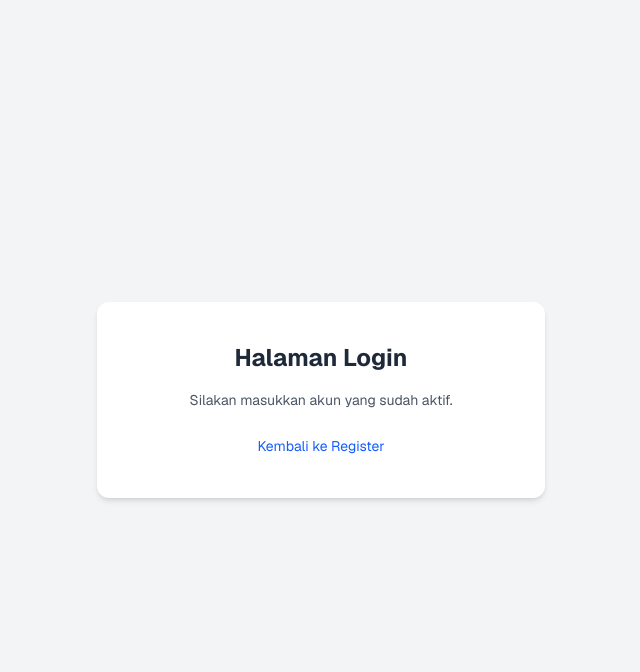
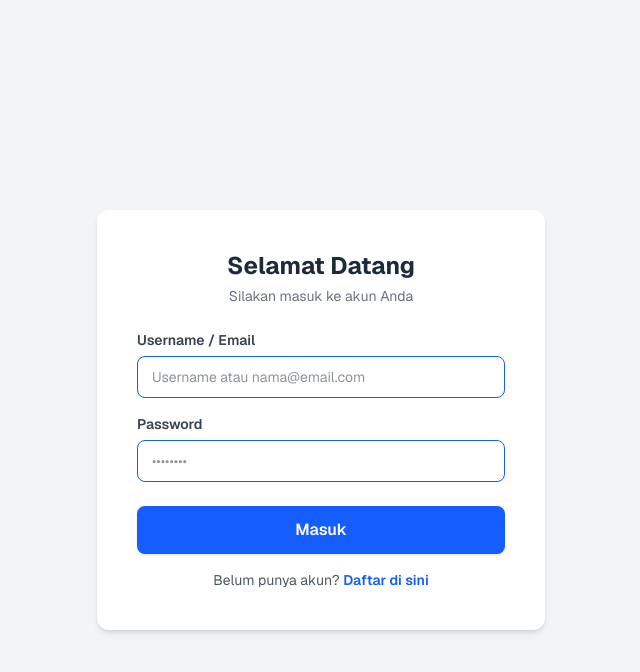
Before and after one commit to aghniyarizky/saku-sehat-frontends, a Next.js app: page / in a window 1280 px wide. Both pictures are taken after a click on the button "Login di sini". Shown: the top 672 px of the page, without its empty margins (319-959 px from the left). Built offline with nearby package versions, Linux system fonts and the light colour scheme.

Commit message:
update login

```diff
--- a/app/page.tsx
+++ b/app/page.tsx
@@ -3,6 +3,7 @@
 import { useState } from "react";
 import RegisterComponent from "@/components/auth/register";
 import VerifyOTPComponent from "@/components/auth/verify-otp";
+import LoginPage from "@/components/auth/login";
 
 export default function AuthPage() {
   const [step, setStep] = useState<"register" | "otp" | "login">("register");
@@ -35,14 +36,9 @@ export default function AuthPage() {
       )}
 
       {step === "login" && (
-        <div className="bg-white p-10 rounded-xl shadow-md w-full max-w-md text-center">
-          <h2 className="text-2xl font-bold text-gray-800 mb-4">Halaman Login</h2>
-          <p className="text-sm text-gray-600 mb-6">Silakan masukkan akun yang sudah aktif.</p>
-
-          <button onClick={() => setStep("register")} className="text-sm text-blue-600 hover:underline">
-            Kembali ke Register
-          </button>
-        </div>
+        <LoginPage
+          onSwitchToRegister={() => setStep("register")}
+        />
       )}
 
     </div>
--- a/components/auth/login.tsx
+++ b/components/auth/login.tsx
@@ -1,9 +1,12 @@
 "use client";
 
 import { useState } from "react";
-import Link from "next/link";
 
-export default function LoginPage() {
+interface LoginProps {
+  onSwitchToRegister: () => void;
+}
+
+export default function LoginPage({ onSwitchToRegister }: LoginProps) {
   const [formData, setFormData] = useState({
     identifier: "",
     password: "",
@@ -33,8 +36,8 @@ export default function LoginPage() {
           "Content-Type": "application/json",
         },
         body: JSON.stringify({
-          identifier: formData.identifier, // Sudah sinkron dengan BE
-          password: formData.password,     // Sudah sinkron dengan BE
+          identifier: formData.identifier,
+          password: formData.password,
         }),
       });
 
@@ -60,6 +63,10 @@ export default function LoginPage() {
       console.log("Login Sukses, Token:", resData.data);
       setFormData({ identifier: "", password: "" });
 
+      setTimeout(() => {
+        window.location.href = "/dashboard";
+      }, 1500);
+
     } catch (err: any) {
       setError(err.message);
     } finally {
@@ -68,14 +75,13 @@ export default function LoginPage() {
   };
 
   return (
-    <div className="flex justify-center items-center min-h-screen bg-gray-100 font-sans p-5">
+    <div className="flex justify-center items-center min-h-screen bg-gray-100 font-sans p-5 w-full">
       <div className="bg-white p-10 rounded-xl shadow-md w-full max-w-md">
         <h2 className="text-2xl font-bold text-gray-800 text-center mb-1">Selamat Datang</h2>
         <p className="text-sm text-gray-500 text-center mb-6">Silakan masuk ke akun Anda</p>
 
-        {/* Notifikasi Status Error / Sukses */}
         {error && <div className="p-3 mb-4 text-sm text-red-700 bg-red-100 rounded-lg">{error}</div>}
-        {success && <div className="p-3 mb-4 text-sm text-green-700 bg-green-100 rounded-lg">Login berhasil!</div>}
+        {success && <div className="p-3 mb-4 text-sm text-green-700 bg-green-100 rounded-lg">Login berhasil! Mengalihkan...</div>}
 
         <form onSubmit={handleSubmit} className="flex flex-col gap-4">
           <div className="flex flex-col gap-1.5">
@@ -112,6 +118,17 @@ export default function LoginPage() {
             {loading ? "Memproses..." : "Masuk"}
           </button>
         </form>
+
+        <p className="text-sm text-gray-600 text-center mt-4">
+          Belum punya akun?{" "}
+          <button
+            type="button"
+            onClick={onSwitchToRegister}
+            className="text-blue-600 font-semibold hover:underline bg-transparent border-none cursor-pointer outline-none"
+          >
+            Daftar di sini
+          </button>
+        </p>
       </div>
     </div>
   );
```
